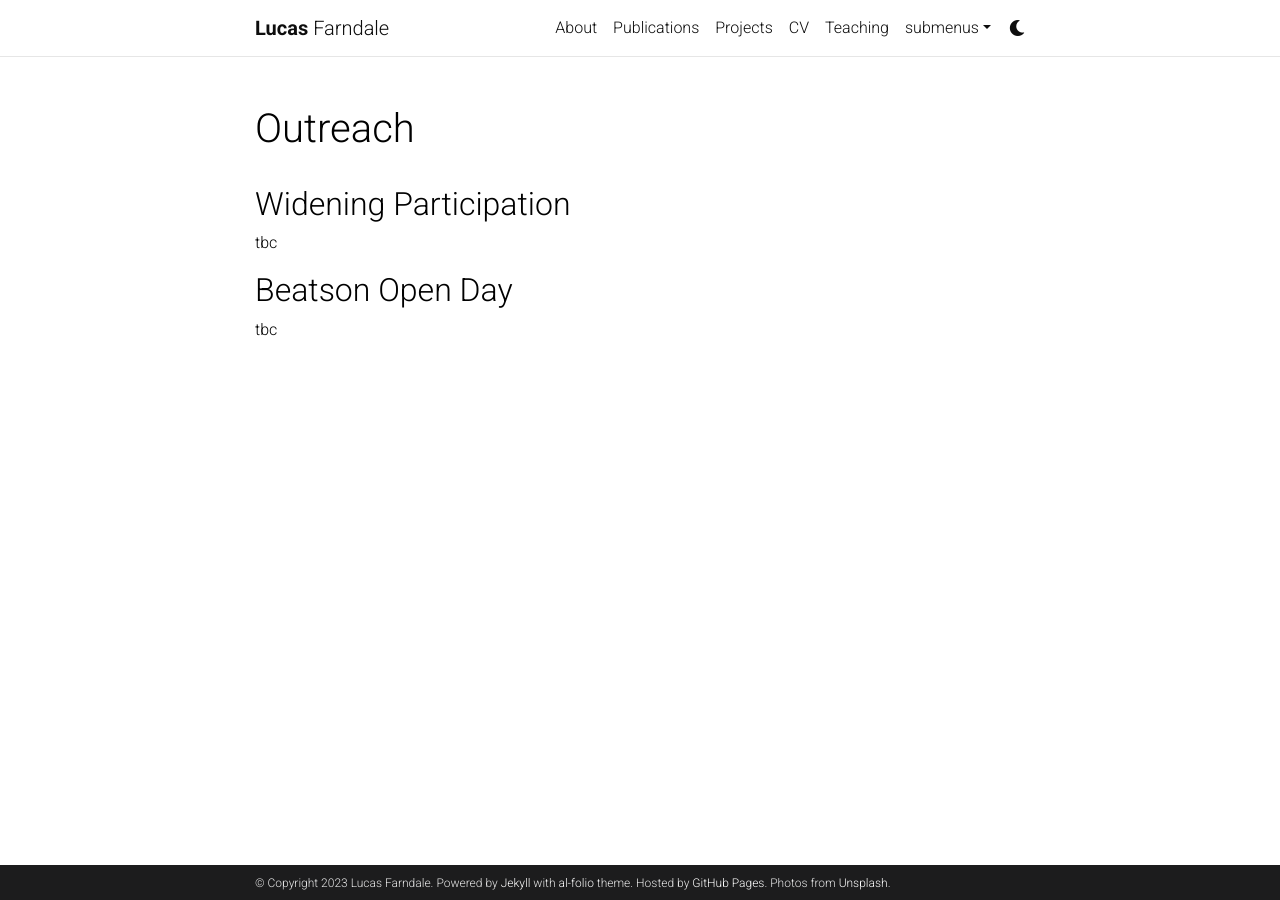
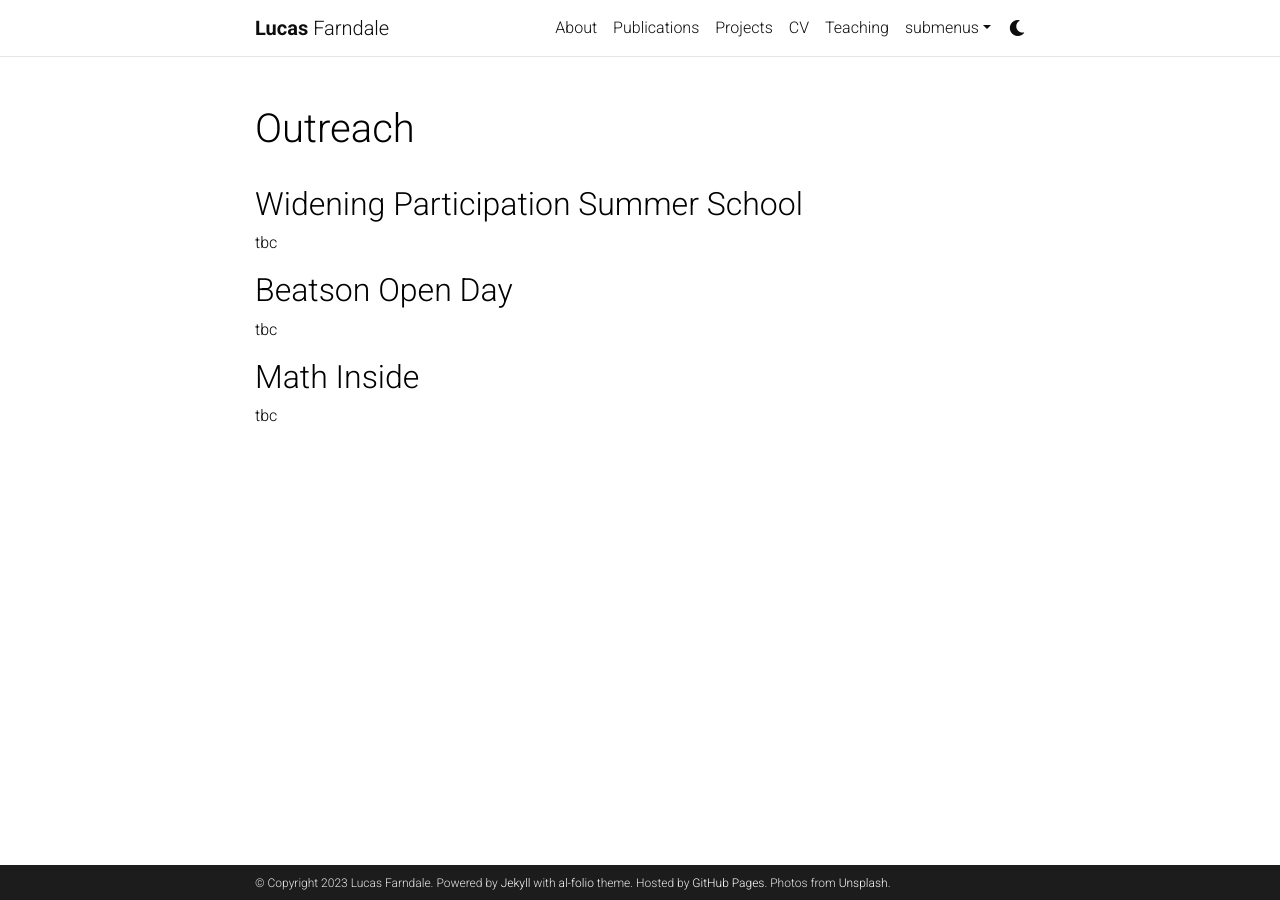
Before and after one commit to lucasfarndale/lucasfarndale.github.io, a Jekyll site: the page built from _pages/outreach.md, in a window 1280 px wide. Built offline with Jekyll 4.4.1, drawn with Linux system fonts in a browser that asks for light colours; comment, search, counter and statistics services are not loaded; a style sheet for code colours, icons or effects is not loaded.

Commit message:
Update outreach.md

```diff
--- a/_pages/outreach.md
+++ b/_pages/outreach.md
@@ -6,10 +6,14 @@ description:
 nav: false
 ---
 
-## Widening Participation
+## Widening Participation Summer School
 
 tbc
 
 ## Beatson Open Day
 
 tbc
+
+## Math Inside
+
+tbc
```
